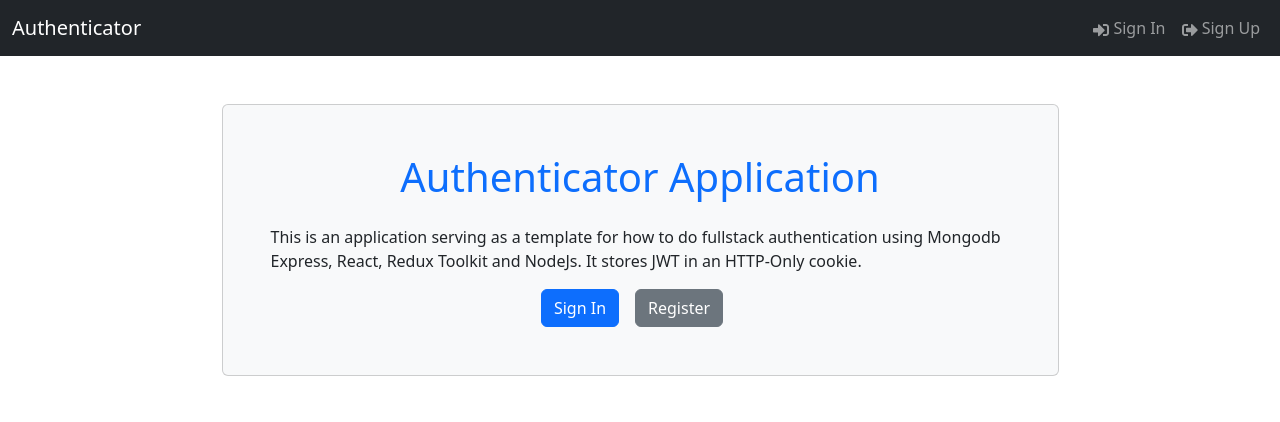
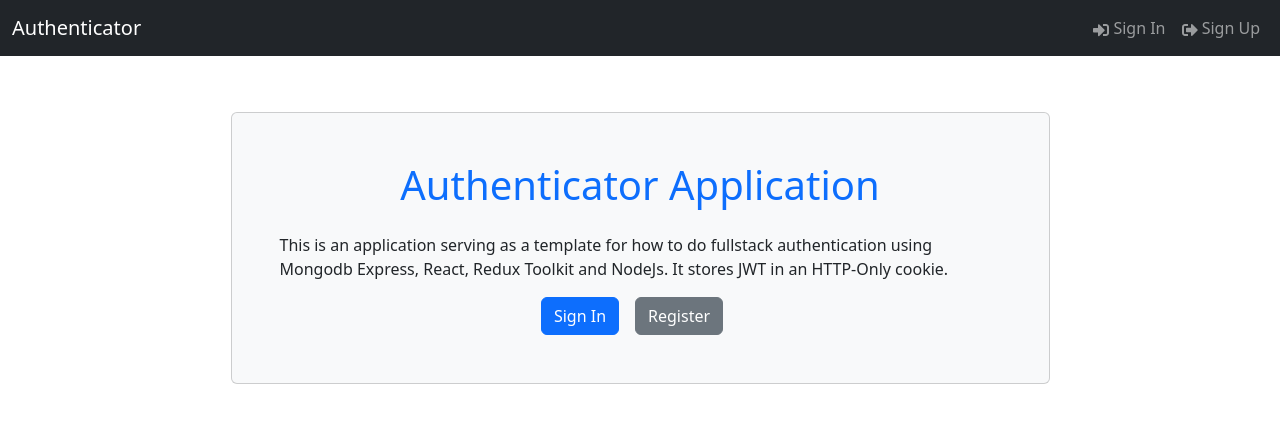
Before and after one commit to uimarshall/mern-auth-reduxtoolkit-, a React (Vite) app in the folder frontend/: page / in a window 1280 px wide. Shown: the top 422 px of the page. Built offline with nearby package versions, Linux system fonts and the light colour scheme.

Commit message:
Add react router for navigation

```diff
--- a/frontend/package.json
+++ b/frontend/package.json
@@ -14,7 +14,9 @@
     "react": "^18.2.0",
     "react-bootstrap": "^2.7.4",
     "react-dom": "^18.2.0",
-    "react-icons": "^4.9.0"
+    "react-icons": "^4.9.0",
+    "react-router-bootstrap": "^0.26.2",
+    "react-router-dom": "^6.12.1"
   },
   "devDependencies": {
     "@types/react": "^18.0.37",
--- a/frontend/src/App.jsx
+++ b/frontend/src/App.jsx
@@ -1,11 +1,14 @@
+import { Outlet } from 'react-router-dom';
 import Header from './components/Header';
-import HomePage from './pages/HomePage';
+import { Container } from 'react-bootstrap';
 
 const App = () => {
   return (
     <div>
       <Header />
-      <HomePage />
+      <Container className="my-2">
+        <Outlet />
+      </Container>
     </div>
   );
 };
--- a/frontend/src/components/Header.jsx
+++ b/frontend/src/components/Header.jsx
@@ -1,21 +1,29 @@
 import { Container, Nav, Navbar } from 'react-bootstrap';
 
 import { FaSignInAlt, FaSignOutAlt } from 'react-icons/fa';
+import { LinkContainer } from 'react-router-bootstrap';
 
 const Header = () => {
   return (
     <Navbar bg="dark" variant="dark" expand="lg" collapseOnSelect>
       <Container fluid>
-        <Navbar.Brand href="/">Authenticator</Navbar.Brand>
+        <LinkContainer to="/">
+          <Navbar.Brand>Authenticator</Navbar.Brand>
+        </LinkContainer>
+
         <Navbar.Toggle aria-controls="basic-navbar-nav" />
         <Navbar.Collapse id="basic-navbar-nav">
           <Nav className="ms-auto my-2 my-lg-0" style={{ maxHeight: '100px' }}>
-            <Nav.Link href="/login">
-              <FaSignInAlt /> Sign In
-            </Nav.Link>
-            <Nav.Link href="/register">
-              <FaSignOutAlt /> Sign Up
-            </Nav.Link>
+            <LinkContainer to="/login">
+              <Nav.Link>
+                <FaSignInAlt /> Sign In
+              </Nav.Link>
+            </LinkContainer>
+            <LinkContainer to="/register">
+              <Nav.Link>
+                <FaSignOutAlt /> Sign Up
+              </Nav.Link>
+            </LinkContainer>
           </Nav>
         </Navbar.Collapse>
       </Container>
--- a/frontend/src/components/Hero.jsx
+++ b/frontend/src/components/Hero.jsx
@@ -1,4 +1,5 @@
 import { Container, Card, Button } from 'react-bootstrap';
+import { LinkContainer } from 'react-router-bootstrap';
 
 const Hero = () => {
   return (
@@ -14,12 +15,16 @@
             NodeJs. It stores JWT in an HTTP-Only cookie.
           </p>
           <div className="d-flex">
+            <LinkContainer to="/login">
               <Button variant="primary" href="/login" className="me-3">
                 Sign In
               </Button>
+            </LinkContainer>
+            <LinkContainer to="/register">
               <Button variant="secondary" href="/register" className="me-3">
                 Register
               </Button>
+            </LinkContainer>
           </div>
         </Card>
       </Container>
--- a/frontend/src/main.jsx
+++ b/frontend/src/main.jsx
@@ -1,11 +1,26 @@
 import React from 'react';
 import ReactDOM from 'react-dom/client';
+import {
+  Route,
+  createBrowserRouter,
+  createRoutesFromElements,
+  RouterProvider,
+} from 'react-router-dom';
 import App from './App.jsx';
 import './index.css';
 import 'bootstrap/dist/css/bootstrap.min.css';
+import HomePage from './pages/HomePage.jsx';
+
+const router = createBrowserRouter(
+  createRoutesFromElements(
+    <Route path="/" element={<App />}>
+      <Route index={true} path="/" element={<HomePage />} />
+    </Route>
+  )
+);
 
 ReactDOM.createRoot(document.getElementById('root')).render(
   <React.StrictMode>
-    <App />
+    <RouterProvider router={router} />
   </React.StrictMode>
 );
```
Also changed, not shown: 1 other file (tests, documents, lock files or other folders). Lines whose indentation alone changed are shown as unchanged.
